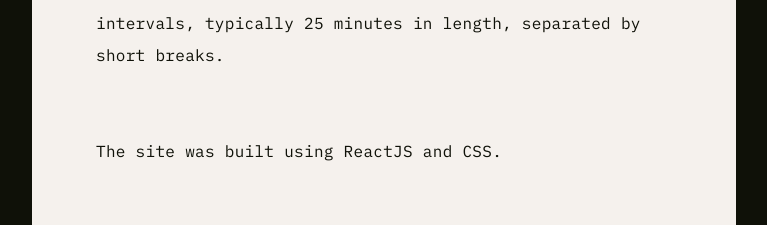
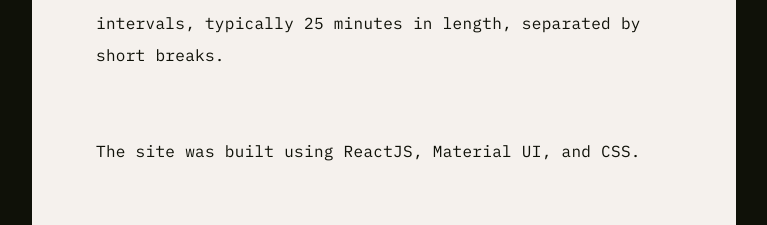
Before and after one commit to davidbalian/davidbalian.github.io, a React (Create React App) app: page / in a window 1280 px wide. Shown: the part 4121-4346 px from the top of the page, without its empty margins (256-1023 px from the left). Built offline with nearby package versions, Linux system fonts and the light colour scheme.

Commit message:
Added new img for pomodoro site

```diff
--- a/src/comps/Projects/Projects.js
+++ b/src/comps/Projects/Projects.js
@@ -64,7 +64,7 @@ const Projects = () => {
 						1980s. It uses a timer to break work into intervals, typically 25 minutes in
 						length, separated by short breaks.
 					</p>
-					<p>The site was built using ReactJS and CSS.</p>
+					<p>The site was built using ReactJS, Material UI, and CSS.</p>
 					<div className='links'>
 						<a
 							href='https://davidbalian.github.io/pomodoro/'
```
Also changed, not shown: src/imgs/pomo-ss.webp.
